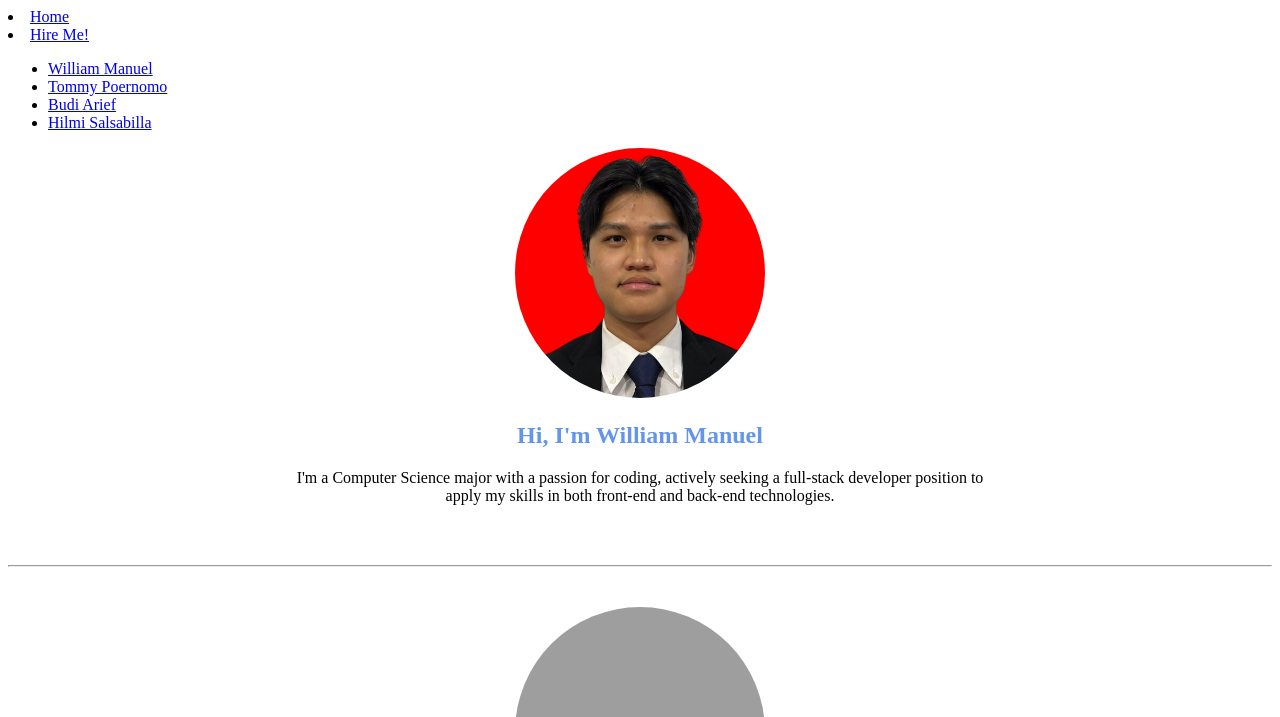
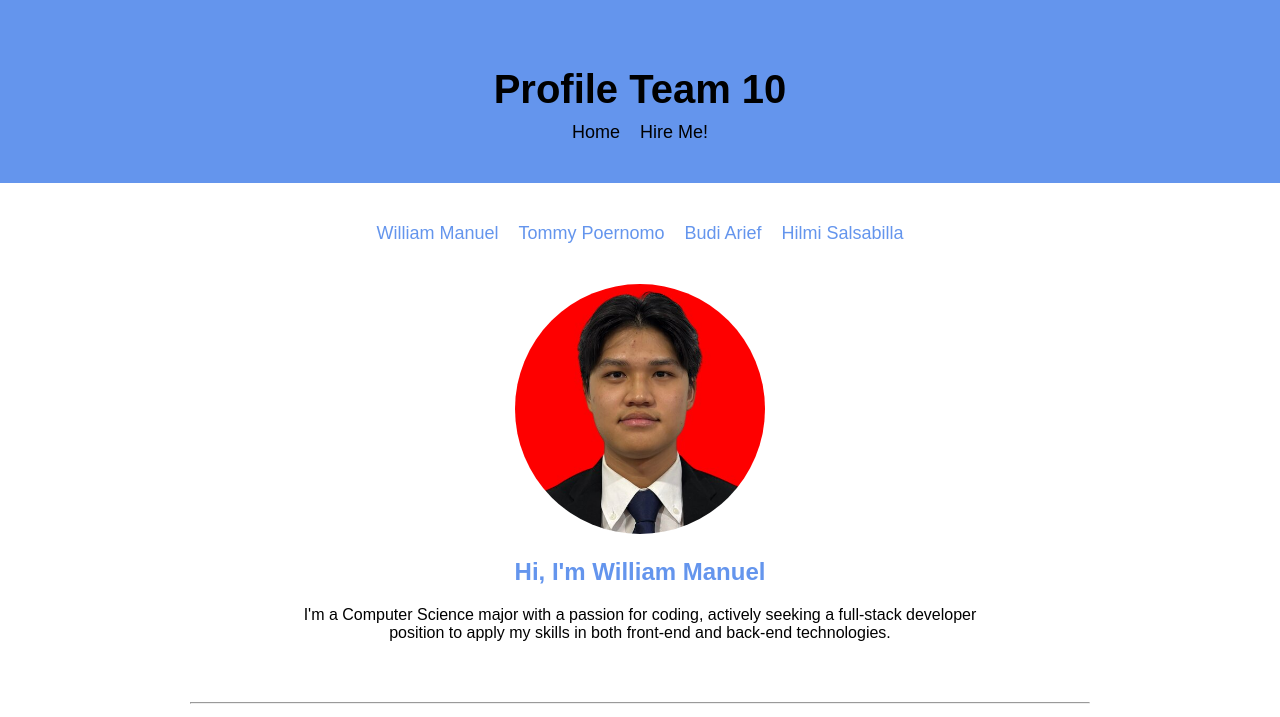
Before and after one commit to amaierr/adv-HTML-group-10, a plain HTML site: page index.html in a window 1280 px wide. Shown: the top 717 px of the page. Drawn offline with Linux system fonts and the light colour scheme; grey boxes are pictures that could not be loaded.

Commit message:
add style on header

```diff
--- a/index.html
+++ b/index.html
@@ -5,23 +5,38 @@
     <meta name="viewport" content="width=device-width, initial-scale=1.0">
     <title>Profile Team 10</title>
 </head>
-<body>
+<body style="margin: 0; padding: 0; box-sizing: border-box; color: #000; font-family: Arial, Helvetica, sans-serif;">
     <!-- header -->
-    <header>
-        <nav>
-            <li><a href="index.html">Home</a></li>
-            <li><a href="pages/hire-me.html">Hire Me!</a></li>
+    <header style="background-color: cornflowerblue; color: #000; text-align: center; padding: 40px 20px;">
+        <h1 style="font-size: 40px; margin-bottom: 10px;">Profile Team 10</h1>
+        <nav aria-label="Main Navigation" style="display: flex; justify-content: center;">
+            <ul style="list-style: none; display: flex; flex-wrap: wrap; gap: 20px; margin: 0; padding: 0;">
+                <li>
+                    <a href="index.html" aria-current="page" style="text-decoration: none; font-size: 18px; color: #000;">Home</a>
+                </li>
+                <li>
+                    <a href="pages/hire-me.html" style="text-decoration: none; font-size: 18px; color: #000;">Hire Me!</a>
+                </li>
+            </ul>
         </nav>
     </header>
 
-    <main>
+    <main style="margin: 0 auto; max-width: 900px; padding: 40px 20px;">
         <!-- internal nav -->
-        <nav>
-            <ul>
-                <li><a href="#william-manual">William Manuel</a></li>
-                <li><a href="#tommy-poernomo">Tommy Poernomo</a></li>
-                <li><a href="#budi-arief">Budi Arief</a></li>
-                <li><a href="#hilmi-salsabilla">Hilmi Salsabilla</a></li>
+        <nav aria-label="Page Section" style="margin-bottom: 40px; display: flex; justify-content: center;">
+            <ul style="list-style: none; display: flex; flex-wrap: wrap; gap: 20px; margin: 0; padding: 0;">
+                <li>
+                    <a href="#william-manual" style="text-decoration: none; font-size: 18px; color: cornflowerblue;">William Manuel</a>
+                </li>
+                <li>
+                    <a href="#tommy-poernomo" style="text-decoration: none; font-size: 18px; color: cornflowerblue;">Tommy Poernomo</a>
+                </li>
+                <li>
+                    <a href="#budi-arief" style="text-decoration: none; font-size: 18px; color: cornflowerblue;">Budi Arief</a>
+                </li>
+                <li>
+                    <a href="#hilmi-salsabilla"style="text-decoration: none; font-size: 18px; color: cornflowerblue;">Hilmi Salsabilla</a>
+                </li>
             </ul>
         </nav>
 
@@ -33,7 +48,7 @@
                 I'm a Computer Science major with a passion for coding, actively seeking a full-stack developer position to apply my skills in both front-end and back-end technologies.
             </p>
         </section>
-        <hr style="margin-top: 40px; margin-bottom: 40px;">
+        <hr style="margin: 40px 0;">
 
         <!-- Tommy Poernomo -->
         <section id="tommy-poernomo" style="text-align: center; margin-bottom: 60px;">
@@ -46,7 +61,7 @@
 
             </p>
         </section>
-        <hr style="margin-top: 40px; margin-bottom: 40px;">
+        <hr style="margin: 40px 0;">
 
         <!-- Budi Arief -->
         <section id="budi-arief" style="text-align: center; margin-bottom: 60px;">
@@ -59,25 +74,26 @@
 
             </p>
         </section>
-        <hr style="margin-top: 40px; margin-bottom: 40px;">
+        <hr style="margin: 40px 0;">
 
         <!-- Hilmi Salsabila -->
         <section id="hilmi-salsabilla" style="text-align: center; margin-bottom: 60px;">
             <img src="images/profile/hilmi.png" height="250" width="250" style="object-fit: cover; border-radius: 50%;" alt="Hilmi Salsabilla">
             <h2 style="margin-top: 20px; color: cornflowerblue;">Hi, I'm Hilmi Salsabilla</h2>
             <p style="max-width: 700px; margin: 10px auto;">
-                Hi! I’m Hilmi Salsabilla, an Information Systems student with hands-on experience in web development, system analysis, and database design. During my internship, I built a web-based printer monitoring system using PHP, CodeIgniter, and MySQL. I’m passionate about creating impactful digital solutions and continuously improving my skills in technologies like HTML, CSS, JavaScript, PHP, CodeIgniter, and Laravel. A quick learner with strong problem-solving abilities and a solid understanding of IT infrastructure, I’m eager to contribute, collaborate, and grow as a web developer. Check out my projects on GitHub and let’s connect!
+                I’m an Information Systems student with hands-on experience in web development, system analysis, and database design. I’m passionate about creating impactful digital solutions and continuously improving my skills in technologies like HTML, CSS, JavaScript, PHP, CodeIgniter, and Laravel.
             </p>
+
             <h3 style="margin-top: 20px; color: cornflowerblue;">Let's Connect!</h3>
             <p style="max-width: 700px; margin: 10px auto; ">
-                <a href="https://www.linkedin.com/in/hilmi-salsabilla/" style="text-decoration: none;">
-                    <img src="images/logo/linkedin.png" alt="LikedIn" height="24" width="24" style="margin: auto 3px;">
+                <a href="https://www.linkedin.com/in/hilmi-salsabilla/" style="text-decoration: none; margin: 0 5px;">
+                    <img src="images/logo/linkedin.png" alt="LikedIn" height="24" width="24">
                 </a>
-                <a href="https://github.com/HilmiSalsabilla" style="text-decoration: none;">
-                    <img src="images/logo/github.png" alt="GitHub" height="24" width="24" style="margin: auto 3px;">
+                <a href="https://github.com/HilmiSalsabilla" style="text-decoration: none; margin: 0 5px;">
+                    <img src="images/logo/github.png" alt="GitHub" height="24" width="24">
                 </a>
-                <a href="https://www.instagram.com/hsalsabillaa/" style="text-decoration: none;">
-                    <img src="images/logo/instagram.png" alt="Instagram" height="24" width="24" style="margin: auto 3px;">
+                <a href="https://www.instagram.com/hsalsabillaa/" style="text-decoration: none; margin: 0 5px;">
+                    <img src="images/logo/instagram.png" alt="Instagram" height="24" width="24">
                 </a>
             </p>
         </section>
```
